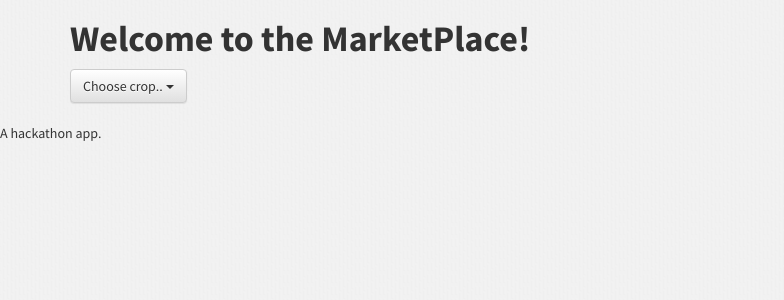
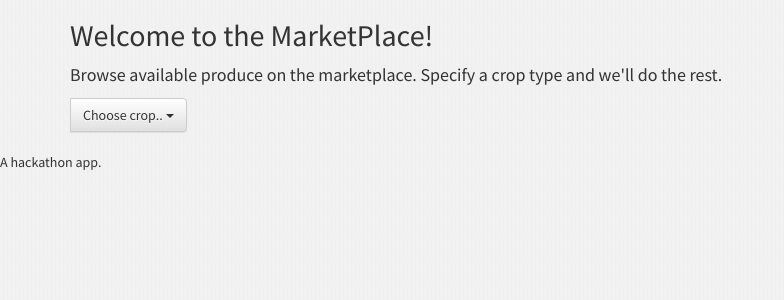
Before and after one commit to IPPETAD/agrilytics, a Flask app: page /market in a window 1280 px wide. Shown: the part 51-351 px from the top of the page, without its empty margins (0-784 px from the left). Run offline with Flask 2, Linux system fonts and the light colour scheme; data that the repository does not hold is empty; some libraries are stand-ins or nearby versions.

Commit message:
Marketplace Update Using post rather than directory nesting

```diff
--- a/farm/templates/home.html
+++ b/farm/templates/home.html
@@ -12,7 +12,7 @@
 {% block content %}
 <img class="banner" src="/static/field.jpg"/>
 <br /><br/>
-<h2>Track profitability, monitor field rainfall, connect through the Marketplace, and so much more..</h2>
+<h2>Track profitability, monitor field rainfall, connect through the Marketplace, and so much more...</h2>
 
 <br />
 
--- a/farm/templates/marketplace.html
+++ b/farm/templates/marketplace.html
@@ -11,9 +11,12 @@
 
 {% block content %}
 
-<h1>Welcome to the MarketPlace!</h1>
+<h2>Welcome to the MarketPlace!</h2>
+<p>Browse available produce on the marketplace. Specify a crop type and we'll do the rest.</p>
 
-<div class="btn-group">
+
+<form id="searchForm" class="btn-group">
+    <input class="span2" id="search_type" name="crop" type="hidden">
     <button type="button" class="btn btn-default dropdown-toggle" data-toggle="dropdown">
         {% if crop %}
             {% for crop_type in crop_types %}
@@ -28,10 +31,10 @@
     </button>
     <ul class="dropdown-menu">
         {% for crop_type in crop_types %}
-            <li><a href="{{ crop_type.crop }}">{{ crop_type.label }}</a></li>
+            <li><a href="#" onclick="$('#search_type').val('{{ crop_type.crop }}'); $('#searchForm').submit();">{{ crop_type.label }}</a></li>
         {% endfor %}
     </ul>
-</div>
+</form>
 
 <br /><br />
 
--- a/farm/views.py
+++ b/farm/views.py
@@ -31,9 +31,8 @@ def field(field_id):
     return render_template('field.html', field = field)
 
 @app.route('/market')
-@app.route('/market/')
-@app.route('/market/<crop>')
-def marketplace(crop=None):
+def marketplace():
+    crop = request.args.get("crop");
     offers = list(mongo.db.offers.find({"crop": crop}))
     crop_types = list(mongo.db.crop_types.find())
     return render_template('marketplace.html', offers = offers, crop = crop, crop_types = crop_types)
```
